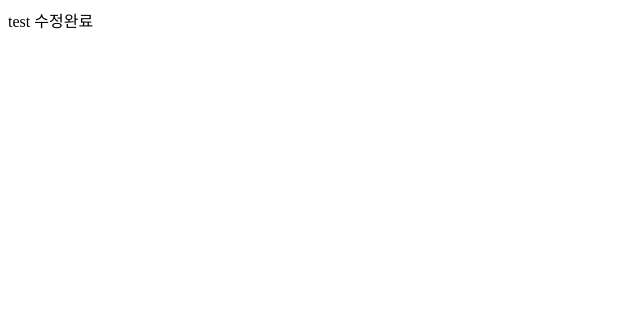
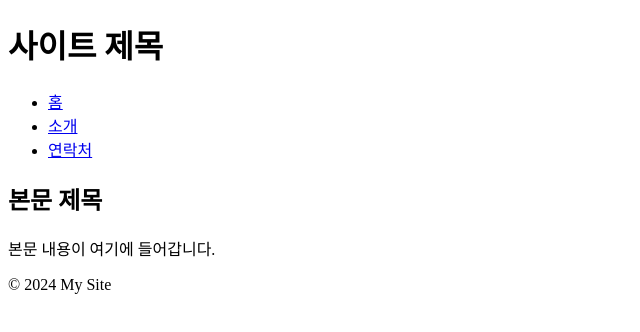
Before and after one commit to hanyong5/2025code, a plain HTML site: page index.html in a window 1280 px wide. Shown: the whole page, without its empty margins (0-640 px from the left). Drawn offline with Linux system fonts and the light colour scheme.

Commit message:
feat: add basic HTML layout

```diff
--- a/index.html
+++ b/index.html
@@ -2,13 +2,28 @@
 <html lang="ko">
   <head>
     <meta charset="UTF-8" />
-    <meta
-      name="viewport"
-      content="width=device-width, initial-scale=1.0"
-    />
-    <title>Document</title>
+    <meta name="viewport" content="width=device-width, initial-scale=1.0" />
+    <title>기본 레이아웃</title>
   </head>
   <body>
-    test 수정완료
+    <header>
+      <h1>사이트 제목</h1>
+      <nav>
+        <ul>
+          <li><a href="#">홈</a></li>
+          <li><a href="#">소개</a></li>
+          <li><a href="#">연락처</a></li>
+        </ul>
+      </nav>
+    </header>
+    <main>
+      <section>
+        <h2>본문 제목</h2>
+        <p>본문 내용이 여기에 들어갑니다.</p>
+      </section>
+    </main>
+    <footer>
+      <p>&copy; 2024 My Site</p>
+    </footer>
   </body>
 </html>
```
